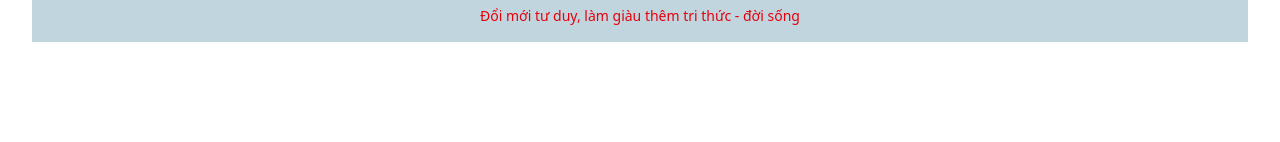
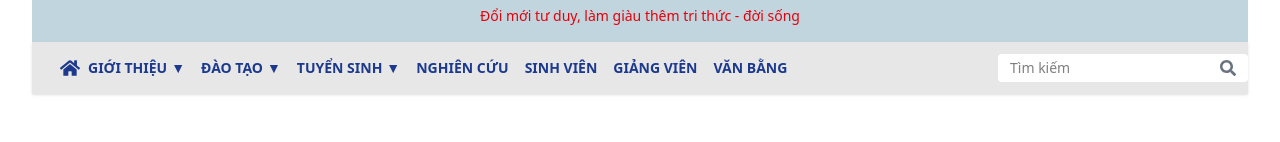
Before and after one commit to 0393465113/BaiThucHanhFinal, a React (Vite) app in the folder KiemTra/: page / in a window 1280 px wide. Shown: the part 158-300 px from the top of the page. Built offline with nearby package versions, Linux system fonts and the light colour scheme.

Commit message:
Cau3_NavBar

```diff
--- a/KiemTra/src/App.jsx
+++ b/KiemTra/src/App.jsx
@@ -3,6 +3,7 @@ import { useState } from 'react'
 import './App.css'
 import Header from './assets/componens/Header'
 import Banner from './assets/componens/Banner'
+import Navbar from './assets/componens/Navbar'
 
 
 function Contact() {
@@ -20,6 +21,7 @@ function App() {
     <Router>
       <Header /> {/* Header xuất hiện ở tất cả các trang */}
       <Banner/>
+      <Navbar/>
       <Routes>
       </Routes>
     </Router>
--- /dev/null
+++ b/KiemTra/src/assets/componens/Navbar.jsx
@@ -0,0 +1,68 @@
+import { useState } from "react";
+import { FaHome, FaSearch } from "react-icons/fa";
+
+function Navbar() {
+  const [openMenu, setOpenMenu] = useState(null);
+
+  const menuItems = [
+    { name: "GIỚI THIỆU", subItems: ["Lịch sử", "Sứ mệnh", "Tầm nhìn"] },
+    { name: "ĐÀO TẠO", subItems: ["Đại học", "Cao học", "Liên kết quốc tế"] },
+    { name: "TUYỂN SINH", subItems: ["Thông báo", "Hướng dẫn", "Chuyên ngành"] },
+    { name: "NGHIÊN CỨU" },
+    { name: "SINH VIÊN" },
+    { name: "GIẢNG VIÊN" },
+    { name: "VĂN BẰNG" },
+  ];
+
+  return (
+    <div className="bg-[#e7e7e7] shadow w-full mx-auto py-2">
+      <div className="max-w-7xl mx-auto flex items-center ml-5">
+        {/* Home Icon */}
+        <button className="p-2 text-blue-900">
+          <FaHome size={20} />
+        </button>
+
+        {/* Menu Items */}
+        <div className="flex items-center space-x-4 flex-1">
+          {menuItems.map((item, idx) => (
+            <div
+              key={idx}
+              className="relative group"
+              onMouseEnter={() => setOpenMenu(idx)}
+              onMouseLeave={() => setOpenMenu(null)}
+            >
+              <button className="text-sm font-bold text-blue-900 flex items-center">
+                {item.name}
+                {item.subItems && (
+                  <span className="ml-1">▼</span>
+                )}
+              </button>
+              {/* Dropdown Sub Menu */}
+              {item.subItems && openMenu === idx && (
+                <div className="absolute top-full left-0 bg-white shadow-md mt-1 rounded text-blue-900">
+                  {item.subItems.map((sub, subIdx) => (
+                    <div key={subIdx} className="px-4 py-2 hover:bg-blue-100 cursor-pointer">
+                      {sub}
+                    </div>
+                  ))}
+                </div>
+              )}
+            </div>
+          ))}
+        </div>
+
+        {/* Search Box */}
+        <div className="flex items-center bg-white rounded p-1">
+          <input
+            type="text"
+            placeholder="Tìm kiếm"
+            className="outline-none text-sm px-2"
+          />
+          <FaSearch className="text-gray-500 mr-2" />
+        </div>
+      </div>
+    </div>
+  );
+}
+
+export default Navbar;
--- /dev/null
+++ b/package.json
@@ -0,0 +1,5 @@
+{
+  "dependencies": {
+    "react-icons": "^5.5.0"
+  }
+}
```
Also changed, not shown: KiemTra/src/assets/minhChung/Cau3_NavBar.png (added), 1 other file (tests, documents, lock files or other folders).
